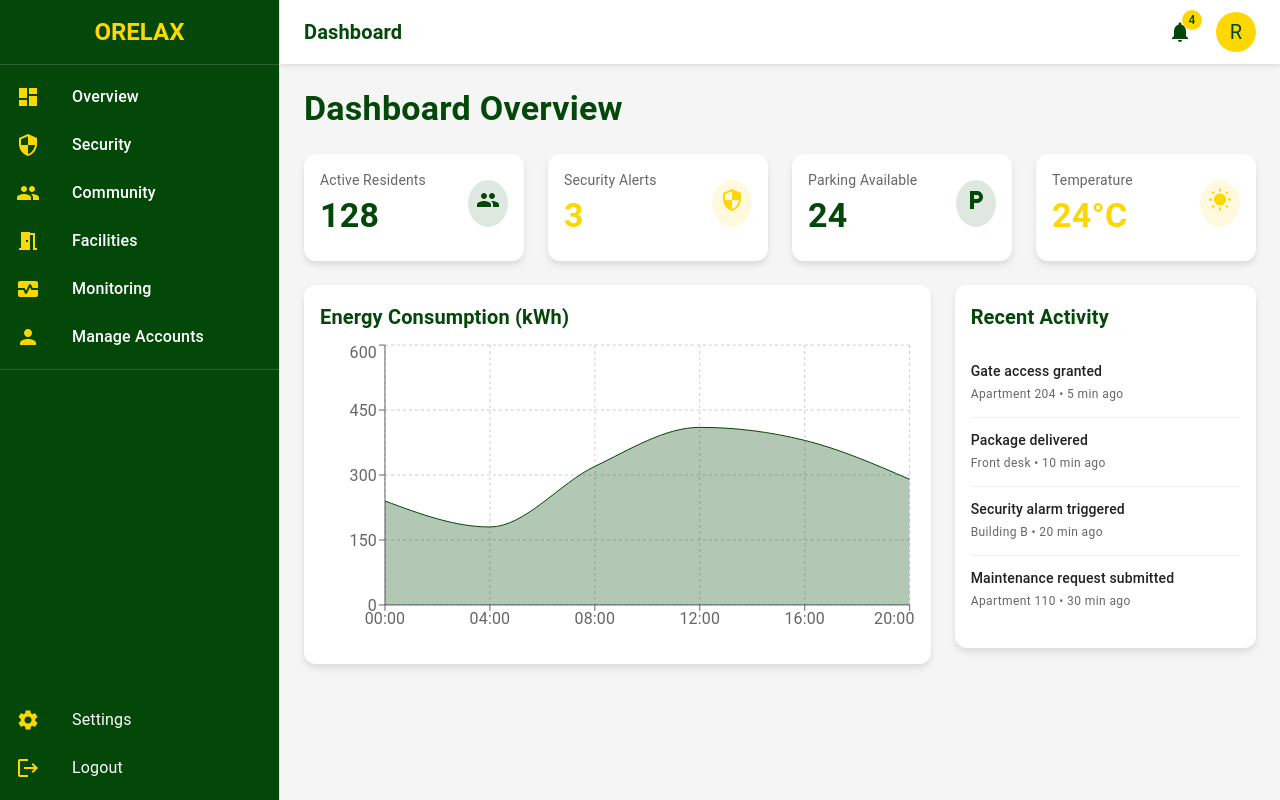
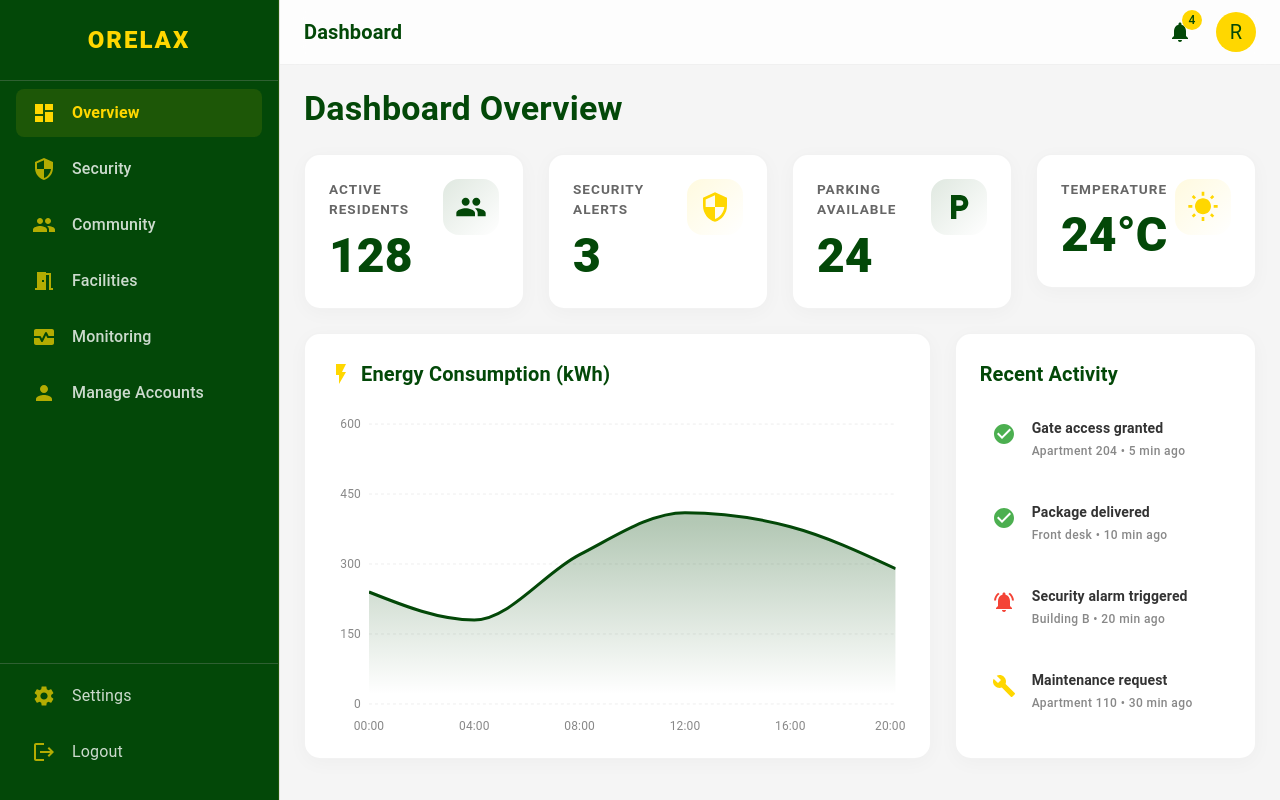
Before and after one commit to DarinKhelifa/license-project, a React (Create React App) app in the folder Dashboard/: page /dashboard in a window 1280 px wide. Built offline with nearby package versions, Linux system fonts and the light colour scheme; sample sign-in values are in the browser's storage.

Commit message:
change somethings on the style

```diff
--- a/Dashboard/src/components/DashboardLayout.tsx
+++ b/Dashboard/src/components/DashboardLayout.tsx
@@ -52,24 +52,42 @@ export default function DashboardLayout({ children }: { children: React.ReactNod
   };
 
   const drawer = (
-    <Box sx={{ height: '100%', bgcolor: '#034808', color: 'white' }}>
-      <Toolbar sx={{ justifyContent: 'center', py: 2 }}>
-        <Typography variant="h5" sx={{ color: '#FFD700', fontWeight: 'bold' }}>
+    <Box sx={{
+      height: '100%',
+      bgcolor: '#034808',
+      color: 'white',
+      borderRight: '1px solid rgba(255,215,0,0.1)',
+      boxShadow: '4px 0 24px rgba(3,72,8,0.2)',
+      display: 'flex',
+      flexDirection: 'column'
+    }}>
+      <Toolbar sx={{ justifyContent: 'center', py: 3 }}>
+        <Typography variant="h5" sx={{
+          color: '#FFD700',
+          fontWeight: '900',
+          letterSpacing: 2
+        }}>
           ORELAX
         </Typography>
       </Toolbar>
       <Divider sx={{ bgcolor: 'rgba(255,255,255,0.2)' }} />
-      <List>
-        {menuItems.map((item) => (
-          <ListItem key={item.text} disablePadding>
+      <List sx={{ px: 2, flexGrow: 1 }}>
+        {menuItems.map((item) => {
+          const isActive = location.pathname === item.path;
+          return (
+            <ListItem key={item.text} disablePadding sx={{ mb: 1 }}>
               <ListItemButton
                 onClick={() => {
                   navigate(item.path);
                   setMobileOpen(false);
                 }}
                 sx={{
+                  borderRadius: 2,
+                  bgcolor: isActive ? 'rgba(255,215,0,0.1)' : 'transparent',
+                  transition: 'all 0.2s',
                   '&:hover': {
                     bgcolor: '#FFD700',
+                    transform: 'translateX(4px)',
                     '& .MuiListItemIcon-root': {
                       color: '#034808',
                     },
@@ -79,38 +97,56 @@ export default function DashboardLayout({ children }: { children: React.ReactNod
                   },
                 }}
               >
-              <ListItemIcon sx={{ color: '#FFD700' }}>
+                <ListItemIcon sx={{
+                  color: isActive ? '#FFD700' : 'rgba(255,215,0,0.7)',
+                  minWidth: 40
+                }}>
                   {item.icon}
                 </ListItemIcon>
                 <ListItemText
                   primary={item.text}
                   sx={{
                     '& .MuiListItemText-primary': {
-                    color: 'white',
-                    fontWeight: 500
+                      color: isActive ? '#FFD700' : 'rgba(255,255,255,0.8)',
+                      fontWeight: isActive ? 600 : 500
                     }
                   }}
                 />
               </ListItemButton>
             </ListItem>
-        ))}
+          );
+        })}
       </List>
       <Divider sx={{ bgcolor: 'rgba(255,255,255,0.2)' }} />
-      <List sx={{ position: 'absolute', bottom: 0, width: '100%' }}>
-        <ListItem disablePadding>
-          <ListItemButton>
-            <ListItemIcon sx={{ color: '#FFD700' }}>
+      <List sx={{ px: 2, pb: 3 }}>
+        <ListItem disablePadding sx={{ mb: 1 }}>
+          <ListItemButton sx={{
+            borderRadius: 2,
+            transition: 'all 0.2s',
+            '&:hover': {
+              bgcolor: 'rgba(255,215,0,0.1)',
+              transform: 'translateX(4px)'
+            }
+          }}>
+            <ListItemIcon sx={{ color: 'rgba(255,215,0,0.7)', minWidth: 40 }}>
               <SettingsIcon />
             </ListItemIcon>
-            <ListItemText primary="Settings" sx={{ '& .MuiListItemText-primary': { color: 'white' } }} />
+            <ListItemText primary="Settings" sx={{ '& .MuiListItemText-primary': { color: 'rgba(255,255,255,0.8)' } }} />
           </ListItemButton>
         </ListItem>
         <ListItem disablePadding>
-          <ListItemButton>
-            <ListItemIcon sx={{ color: '#FFD700' }}>
+          <ListItemButton sx={{
+            borderRadius: 2,
+            transition: 'all 0.2s',
+            '&:hover': {
+              bgcolor: 'rgba(255,215,0,0.1)',
+              transform: 'translateX(4px)'
+            }
+          }}>
+            <ListItemIcon sx={{ color: 'rgba(255,215,0,0.7)', minWidth: 40 }}>
               <LogoutIcon />
             </ListItemIcon>
-            <ListItemText primary="Logout" sx={{ '& .MuiListItemText-primary': { color: 'white' } }} />
+            <ListItemText primary="Logout" sx={{ '& .MuiListItemText-primary': { color: 'rgba(255,255,255,0.8)' } }} />
           </ListItemButton>
         </ListItem>
       </List>
@@ -121,12 +157,14 @@ export default function DashboardLayout({ children }: { children: React.ReactNod
     <Box sx={{ display: 'flex' }}>
       <AppBar
         position="fixed"
+        elevation={0}
         sx={{
           width: { sm: `calc(100% - ${drawerWidth}px)` },
           ml: { sm: `${drawerWidth}px` },
-          bgcolor: 'white',
+          bgcolor: 'rgba(255, 255, 255, 0.8)',
+          backdropFilter: 'blur(12px)',
           color: '#034808',
-          boxShadow: '0 2px 4px rgba(0,0,0,0.1)',
+          borderBottom: '1px solid rgba(0,0,0,0.05)',
         }}
       >
         <Toolbar>
--- a/Dashboard/src/pages/Overview.tsx
+++ b/Dashboard/src/pages/Overview.tsx
@@ -9,7 +9,12 @@ import {
   People as PeopleIcon,
   LocalParking as ParkingIcon,
   WbSunny as WeatherIcon,
+  FlashOn as FlashOnIcon,
+  NotificationsActive as AlertIcon,
+  Build as BuildIcon,
+  CheckCircle as CheckCircleIcon,
 } from '@mui/icons-material';
+import { motion } from 'framer-motion';
 import {
   AreaChart,
   Area,
@@ -37,10 +42,10 @@ const energyData = [
 ];
 
 const recentActivities = [
-  { text: 'Gate access granted', details: 'Apartment 204 • 5 min ago' },
-  { text: 'Package delivered', details: 'Front desk • 10 min ago' },
-  { text: 'Security alarm triggered', details: 'Building B • 20 min ago' },
-  { text: 'Maintenance request submitted', details: 'Apartment 110 • 30 min ago' },
+  { text: 'Gate access granted', details: 'Apartment 204 • 5 min ago', icon: <CheckCircleIcon sx={{ color: '#4caf50' }} /> },
+  { text: 'Package delivered', details: 'Front desk • 10 min ago', icon: <CheckCircleIcon sx={{ color: '#4caf50' }} /> },
+  { text: 'Security alarm triggered', details: 'Building B • 20 min ago', icon: <AlertIcon sx={{ color: '#f44336' }} /> },
+  { text: 'Maintenance request', details: 'Apartment 110 • 30 min ago', icon: <BuildIcon sx={{ color: '#FFD700' }} /> },
 ];
 
 export default function Overview() {
@@ -51,90 +56,154 @@ export default function Overview() {
       </Typography>
 
       <Grid container spacing={3}>
-        {/* Stats Cards - FIXED: using item prop with xs/sm/md */}
+        {/* Stats Cards */}
         {stats.map((stat, index) => (
-          <Grid item xs={12} sm={6} md={3} key={index}> {/* Changed: size={{...}} → item xs={12} sm={6} md={3} */}
-            <Card>
-              <CardContent>
-                <Box sx={{ display: 'flex', justifyContent: 'space-between', alignItems: 'center' }}>
+          <Grid item xs={12} sm={6} md={3} key={index}>
+            <motion.div
+              initial={{ opacity: 0, y: 20 }}
+              animate={{ opacity: 1, y: 0 }}
+              transition={{ duration: 0.4, delay: index * 0.1 }}
+              whileHover={{ y: -5 }}
+            >
+              <Card sx={{
+                borderRadius: 4,
+                border: '1px solid rgba(0,0,0,0.05)',
+                boxShadow: '0 4px 20px rgba(0,0,0,0.03)',
+                bgcolor: '#ffffff',
+                transition: 'box-shadow 0.3s',
+                '&:hover': {
+                  boxShadow: '0 8px 30px rgba(3,72,8,0.1)',
+                }
+              }}>
+                <CardContent sx={{ p: 3 }}>
+                  <Box sx={{ display: 'flex', justifyContent: 'space-between', alignItems: 'flex-start' }}>
                     <Box>
-                    <Typography color="textSecondary" gutterBottom variant="body2">
+                      <Typography color="textSecondary" sx={{ fontWeight: 600, fontSize: '0.85rem', textTransform: 'uppercase', letterSpacing: 1, mb: 1 }}>
                         {stat.title}
                       </Typography>
-                    <Typography variant="h4" component="div" sx={{ color: stat.color, fontWeight: 'bold' }}>
+                      <Typography variant="h3" sx={{ color: '#034808', fontWeight: 800 }}>
                         {stat.value}
                       </Typography>
                     </Box>
                     <Box sx={{
-                    bgcolor: `${stat.color}20`,
-                    borderRadius: '50%',
-                    p: 1,
-                    color: stat.color
+                      background: `linear-gradient(135deg, ${stat.color}20 0%, transparent 100%)`,
+                      borderRadius: '16px',
+                      p: 1.5,
+                      color: stat.color,
+                      display: 'flex',
+                      alignItems: 'center',
+                      justifyContent: 'center',
                     }}>
-                    {stat.icon}
+                      {React.cloneElement(stat.icon as React.ReactElement, { sx: { fontSize: 32 } })}
                     </Box>
                   </Box>
                 </CardContent>
               </Card>
+            </motion.div>
           </Grid>
         ))}
 
-        {/* Energy Consumption Chart - FIXED: using item prop */}
-        <Grid item xs={12} md={8}> {/* Changed: size={{ xs:12, md:8 }} → item xs={12} md={8} */}
-          <Card>
-            <CardContent>
-              <Typography variant="h6" gutterBottom sx={{ color: '#034808' }}>
+        {/* Energy Consumption Chart */}
+        <Grid item xs={12} md={8}>
+          <motion.div
+            initial={{ opacity: 0, y: 20 }}
+            animate={{ opacity: 1, y: 0 }}
+            transition={{ duration: 0.5, delay: 0.4 }}
+            style={{ height: '100%' }}
+          >
+          <Card sx={{
+            borderRadius: 4,
+            height: '100%',
+            boxShadow: '0 4px 20px rgba(0,0,0,0.03)',
+            border: '1px solid rgba(0,0,0,0.05)'
+          }}>
+            <CardContent sx={{ p: 3 }}>
+              <Box sx={{ display: 'flex', alignItems: 'center', mb: 3, gap: 1 }}>
+                <FlashOnIcon sx={{ color: '#FFD700' }} />
+                <Typography variant="h6" sx={{ color: '#034808', fontWeight: 700 }}>
                   Energy Consumption (kWh)
                 </Typography>
-              <Box sx={{ height: 300 }}>
+              </Box>
+              <Box sx={{ height: 320 }}>
                 <ResponsiveContainer width="100%" height="100%">
-                  <AreaChart data={energyData}>
-                    <CartesianGrid strokeDasharray="3 3" />
-                    <XAxis dataKey="time" />
-                    <YAxis />
-                    <Tooltip />
+                  <AreaChart data={energyData} margin={{ top: 10, right: 10, left: -20, bottom: 0 }}>
+                    <defs>
+                      <linearGradient id="colorEnergy" x1="0" y1="0" x2="0" y2="1">
+                        <stop offset="5%" stopColor="#034808" stopOpacity={0.3}/>
+                        <stop offset="95%" stopColor="#034808" stopOpacity={0}/>
+                      </linearGradient>
+                    </defs>
+                    <CartesianGrid strokeDasharray="3 3" vertical={false} stroke="#eee" />
+                    <XAxis dataKey="time" axisLine={false} tickLine={false} tick={{ fill: '#888', fontSize: 12 }} dy={10} />
+                    <YAxis axisLine={false} tickLine={false} tick={{ fill: '#888', fontSize: 12 }} />
+                    <Tooltip
+                      contentStyle={{ borderRadius: 12, border: 'none', boxShadow: '0 4px 20px rgba(0,0,0,0.1)' }}
+                      cursor={{ stroke: '#034808', strokeWidth: 1, strokeDasharray: '4 4' }}
+                    />
                     <Area
                       type="monotone"
                       dataKey="consumption"
                       stroke="#034808"
-                      fill="#034808"
-                      fillOpacity={0.3}
+                      strokeWidth={3}
+                      fillOpacity={1}
+                      fill="url(#colorEnergy)"
                     />
                   </AreaChart>
                 </ResponsiveContainer>
               </Box>
             </CardContent>
           </Card>
+          </motion.div>
         </Grid>
 
-        {/* Recent Activity - FIXED: using item prop */}
-        <Grid item xs={12} md={4}> {/* Changed: size={{ xs:12, md:4 }} → item xs={12} md={4} */}
-          <Card>
-            <CardContent>
-              <Typography variant="h6" gutterBottom sx={{ color: '#034808' }}>
+        {/* Recent Activity */}
+        <Grid item xs={12} md={4}>
+          <motion.div
+            initial={{ opacity: 0, x: 20 }}
+            animate={{ opacity: 1, x: 0 }}
+            transition={{ duration: 0.5, delay: 0.5 }}
+            style={{ height: '100%' }}
+          >
+          <Card sx={{
+            borderRadius: 4,
+            height: '100%',
+            boxShadow: '0 4px 20px rgba(0,0,0,0.03)',
+            border: '1px solid rgba(0,0,0,0.05)'
+          }}>
+            <CardContent sx={{ p: 3 }}>
+              <Typography variant="h6" sx={{ color: '#034808', fontWeight: 700, mb: 2 }}>
                 Recent Activity
               </Typography>
-              <Box sx={{ mt: 2 }}>
+              <Box sx={{ mt: 1, display: 'flex', flexDirection: 'column', gap: 2 }}>
                 {recentActivities.map((act, idx) => (
                   <Box
                     key={idx}
                     sx={{
-                      py: 1.5,
-                      borderBottom: '1px solid #eee',
-                      '&:last-child': { borderBottom: 'none' },
+                      display: 'flex',
+                      gap: 2,
+                      p: 1.5,
+                      borderRadius: 2,
+                      transition: 'background-color 0.2s',
+                      '&:hover': { bgcolor: 'rgba(0,0,0,0.02)' },
                     }}
                   >
-                    <Typography variant="body2" fontWeight={500}>
+                    <Box sx={{ mt: 0.5 }}>
+                      {act.icon}
+                    </Box>
+                    <Box>
+                      <Typography variant="body2" sx={{ fontWeight: 600, color: '#333' }}>
                         {act.text}
                       </Typography>
-                    <Typography variant="caption" color="textSecondary">
+                      <Typography variant="caption" sx={{ color: '#888', fontWeight: 500 }}>
                         {act.details}
                       </Typography>
+                    </Box>
                   </Box>
                 ))}
               </Box>
             </CardContent>
           </Card>
+          </motion.div>
         </Grid>
       </Grid>
     </Box>
```
Lines whose indentation alone changed are shown as unchanged.
